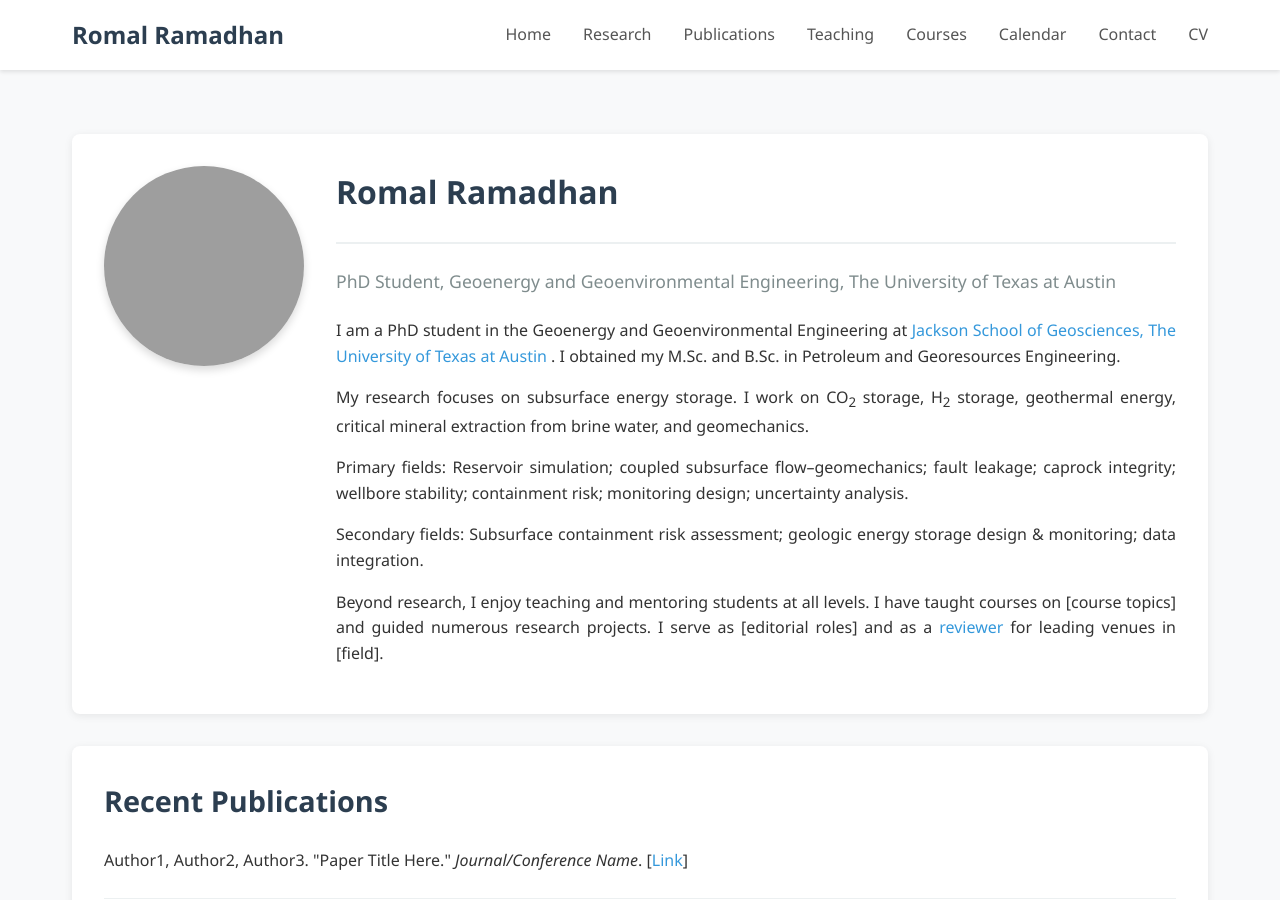
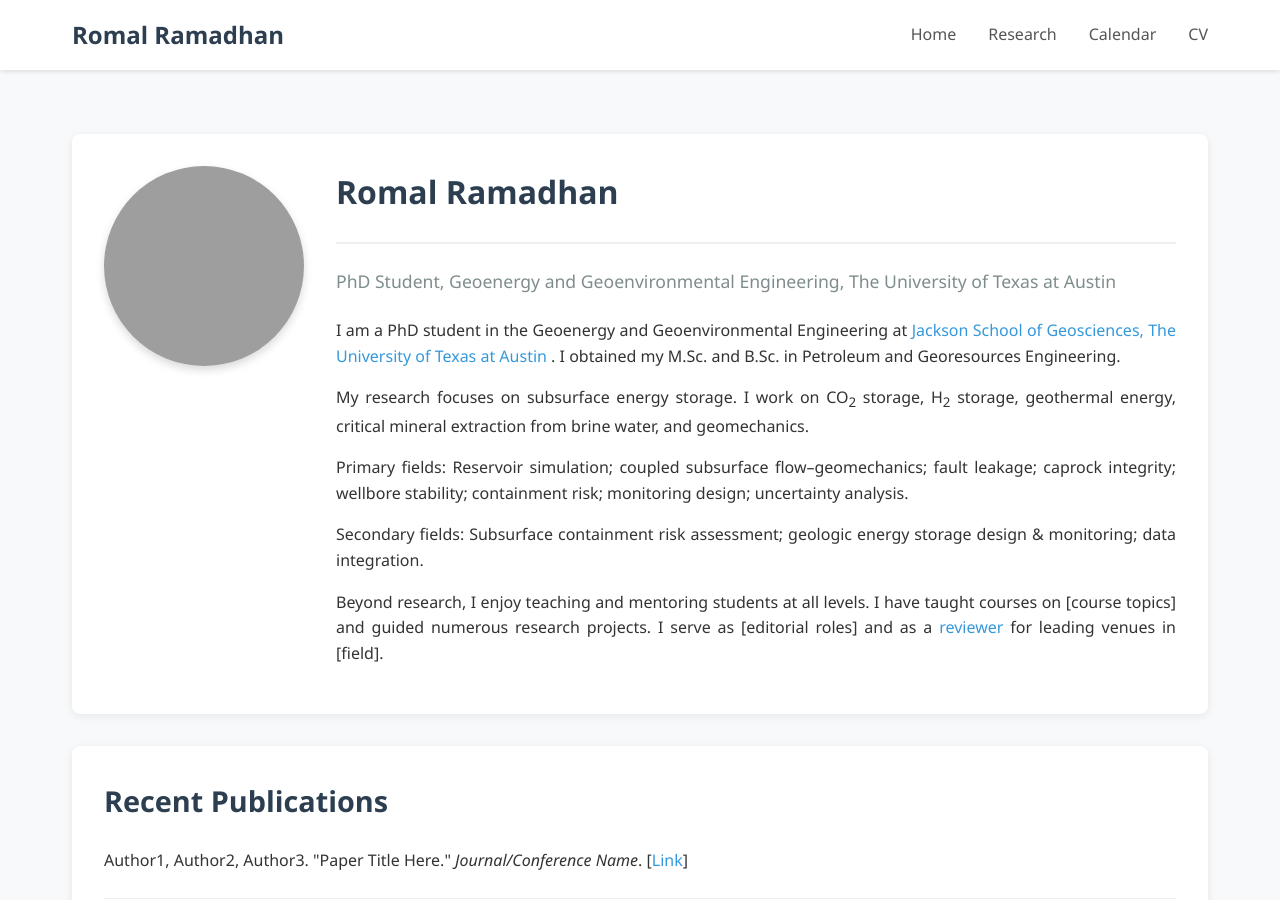
Before and after one commit to romalramadhan29/romalramadhan29.github.io, a Jekyll site: the page built from index.html, in a window 1280 px wide and 900 px high. Built offline with Jekyll 4.4.1, drawn with Linux system fonts in a browser that asks for light colours; some of the changed lines change nothing that is shown; grey boxes are pictures that could not be loaded.

Commit message:
simplified

```diff
--- a/_config.yml
+++ b/_config.yml
@@ -18,16 +18,16 @@ nav:
     url: "/"
   - label: "Research"
     url: "/#research"
-  - label: "Publications"
-    url: "/publications/"
-  - label: "Teaching"
-    url: "/teaching/"
-  - label: "Courses"
-    url: "/courses/"
+ # - label: "Publications"
+ #   url: "/publications/"
+ # - label: "Teaching"
+ #   url: "/teaching/"
+ # - label: "Courses"
+ #   url: "/courses/"
   - label: "Calendar"
     url: "/calendar/"
-  - label: "Contact"
-    url: "/contact/"
+ # - label: "Contact"
+ #   url: "/contact/"
   - label: "CV"
     url: "/assets/cv.pdf"
 
```
